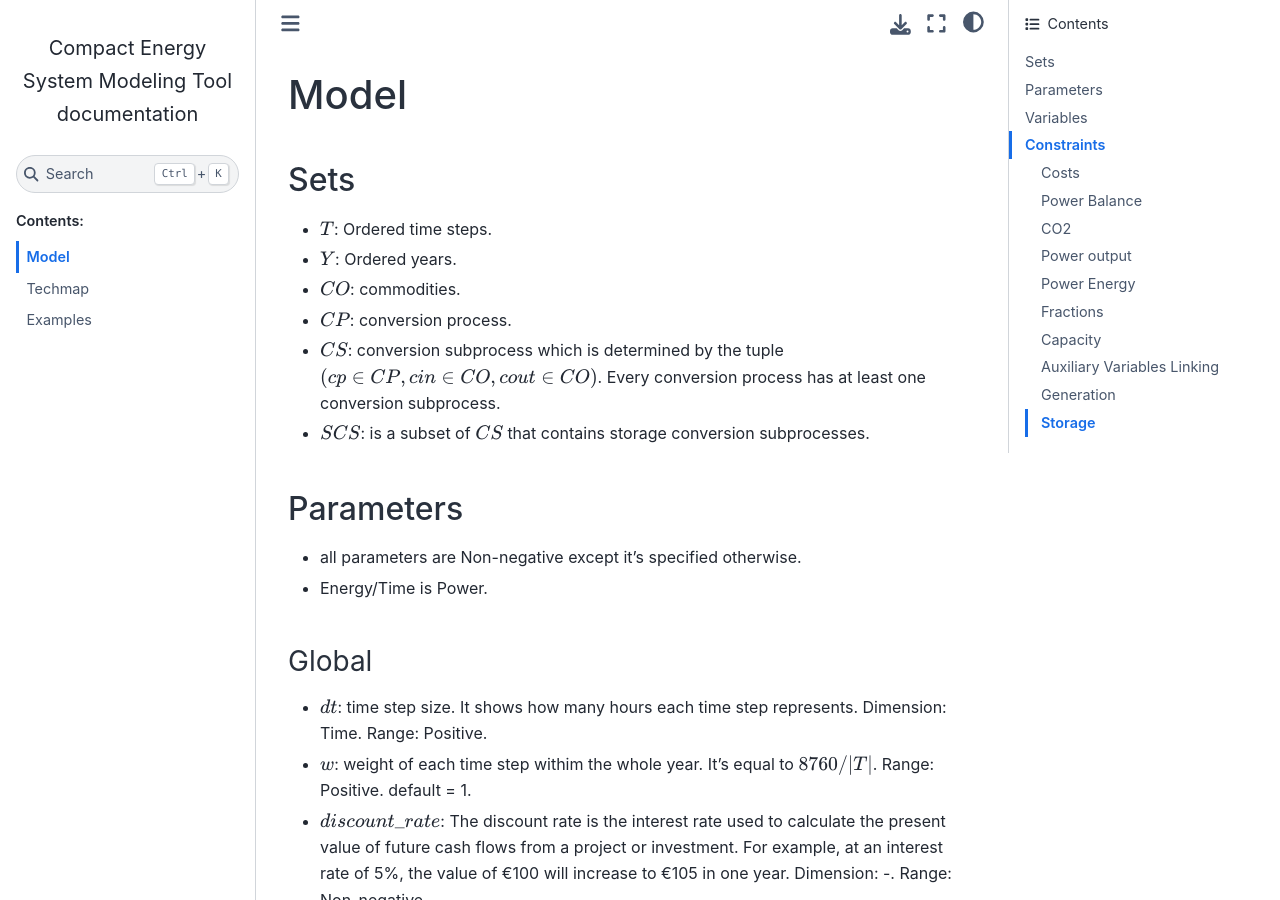
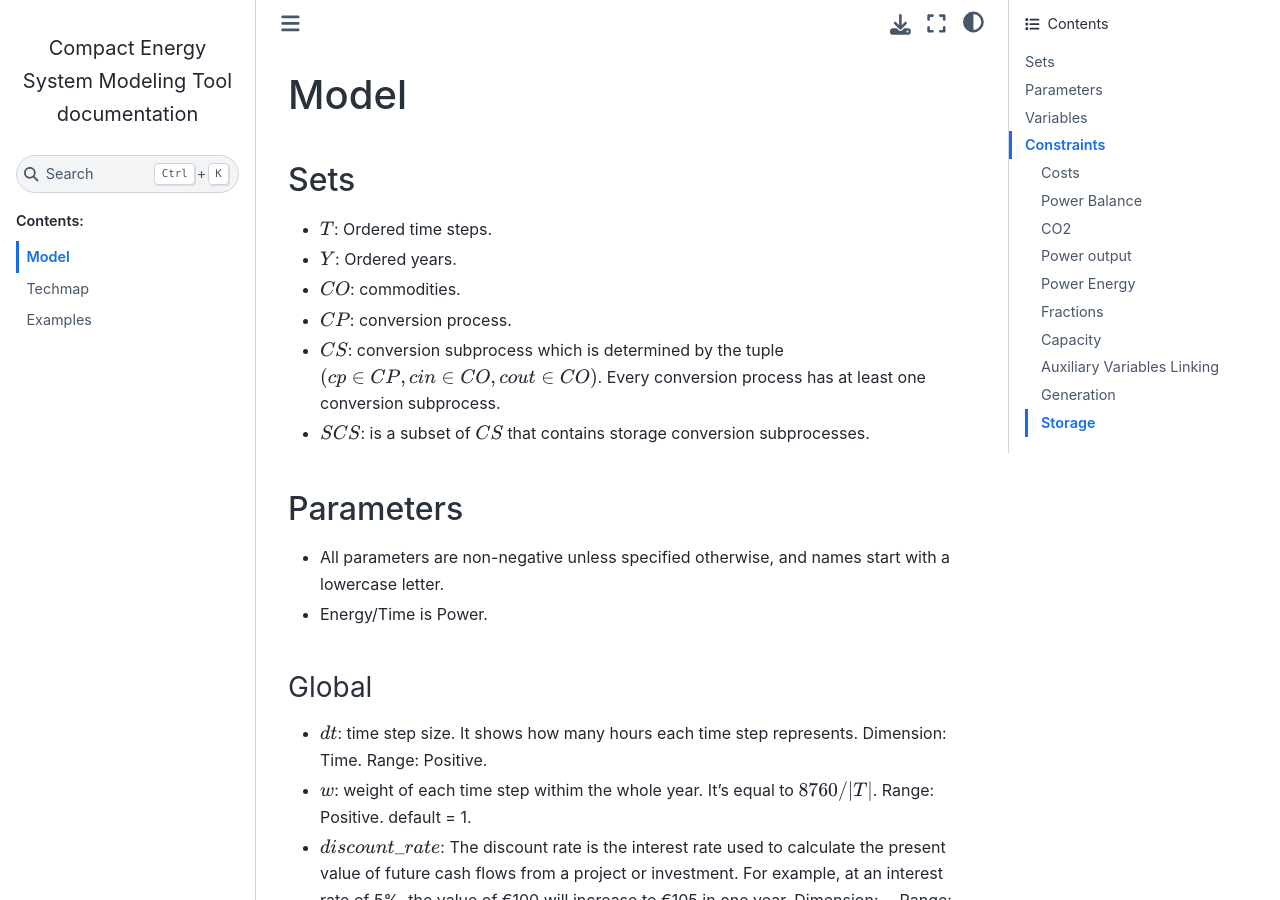
Before and after one commit to EINS-TUDa/CESM, a Sphinx documentation site: the page built from docs/source/model.rst, in a window 1280 px wide and 900 px high. Built offline with Sphinx 7.4.7 and the Sphinx Book theme 1.1.4, drawn with Linux system fonts in a browser that asks for light colours; some of the changed text lies outside the part shown.

Commit message:
description added about vars and params naming convention

```diff
--- a/docs/source/model.rst
+++ b/docs/source/model.rst
@@ -12,7 +12,7 @@
 
 Parameters
 ----------
-- all parameters are Non-negative except it's specified otherwise.
+- All parameters are non-negative unless specified otherwise, and names start with a lowercase letter.
 - Energy/Time is Power.
 
 Global
@@ -76,7 +76,7 @@
 
 Variables
 ---------
-All variables are Non-negative.
+All variables are non-negative and names start with a capital letter.
 
 Costs
 ~~~~~
```
